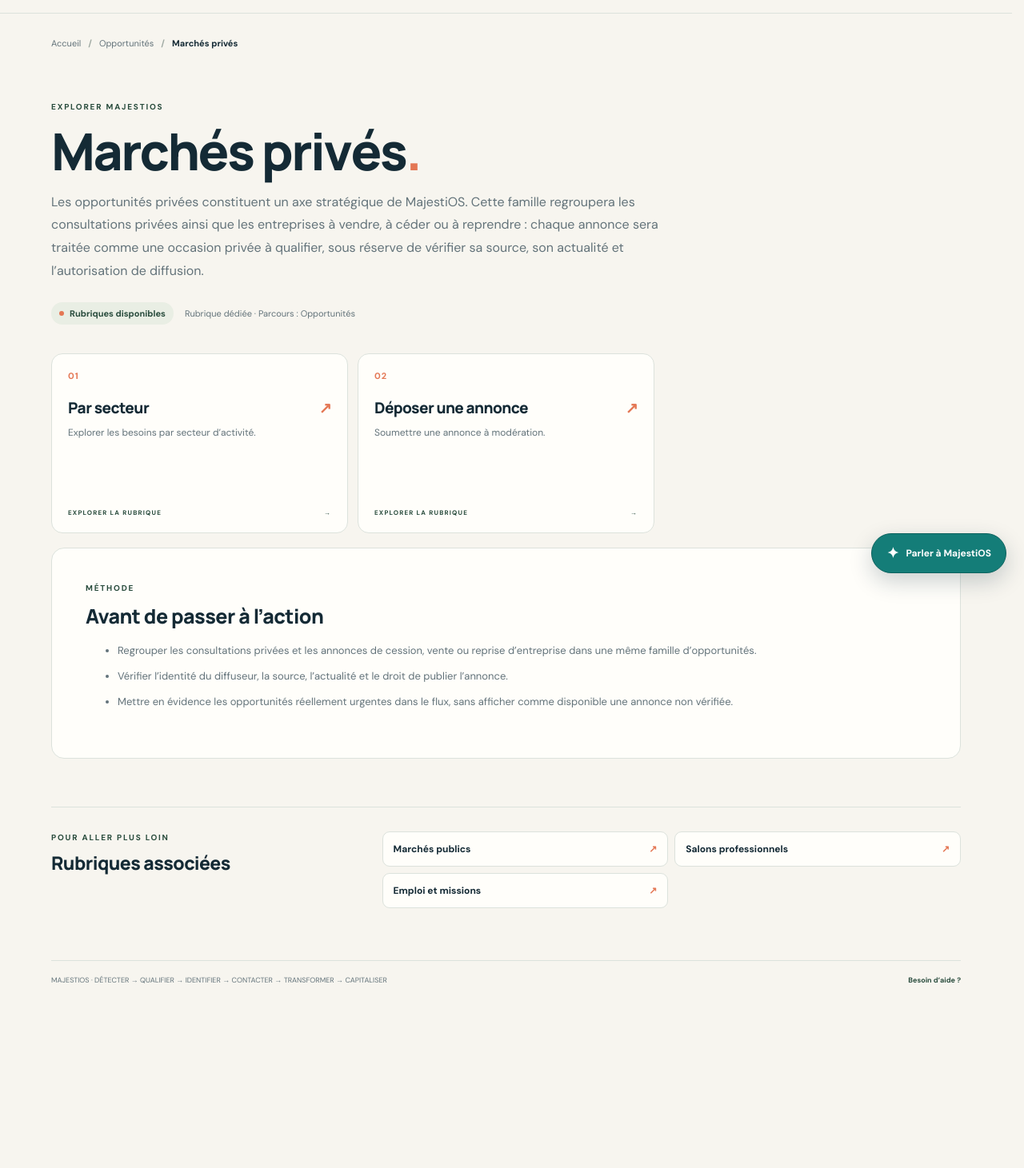
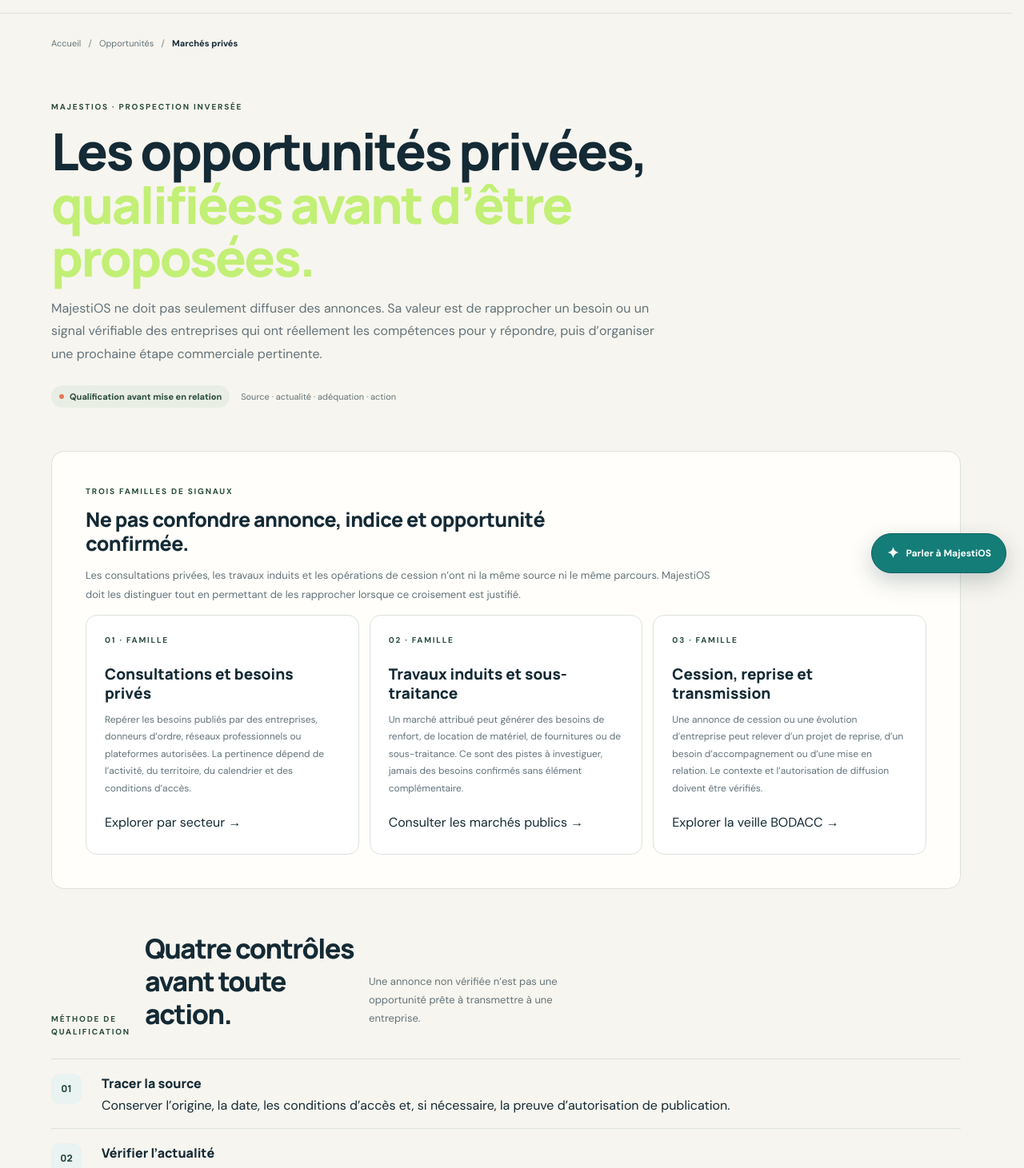
Before and after one commit to Chexpeer/Majestios, a Next.js app: page /opportunites/marches-prives in a window 1280 px wide. Shown: the part 63-1524 px from the top of the page at 80% size. Before the commit the page ends 1345 px from the top, so only its background shows below. Built offline with nearby package versions, Linux system fonts and the light colour scheme.

Commit message:
Approfondir la page des marchés privés et leur qualification

```diff
--- a/src/app/opportunites/marches-prives/page.tsx
+++ b/src/app/opportunites/marches-prives/page.tsx
@@ -1,18 +1,75 @@
-import SiteHub from "@/components/site-hub";
+import Link from "next/link";
+import PublicHeader from "@/components/public-header";
 
 export const metadata = {
-  title: "Opportunités privées — MajestiOS",
-  description: "Explorer les consultations privées, cessions et reprises d’entreprises comme opportunités commerciales."
+  title: "Marchés privés et opportunités confidentielles — MajestiOS",
+  description: "Comprendre comment MajestiOS peut repérer, vérifier et qualifier des consultations privées et d'autres signaux d'affaires, dans le respect des droits de diffusion."
 };
 
-export default function Page() {
-  return <SiteHub
-    pathname="/opportunites/marches-prives"
-    intro="Les opportunités privées constituent un axe stratégique de MajestiOS. Cette famille regroupera les consultations privées ainsi que les entreprises à vendre, à céder ou à reprendre : chaque annonce sera traitée comme une occasion privée à qualifier, sous réserve de vérifier sa source, son actualité et l’autorisation de diffusion."
-    checklist={[
-      "Regrouper les consultations privées et les annonces de cession, vente ou reprise d’entreprise dans une même famille d’opportunités.",
-      "Vérifier l’identité du diffuseur, la source, l’actualité et le droit de publier l’annonce.",
-      "Mettre en évidence les opportunités réellement urgentes dans le flux, sans afficher comme disponible une annonce non vérifiée."
-    ]}
-  />;
+const families = [
+  {
+    number: "01",
+    title: "Consultations et besoins privés",
+    text: "Repérer les besoins publiés par des entreprises, donneurs d’ordre, réseaux professionnels ou plateformes autorisées. La pertinence dépend de l’activité, du territoire, du calendrier et des conditions d’accès.",
+    action: "Explorer par secteur",
+    href: "/opportunites/marches-prives/secteur"
+  },
+  {
+    number: "02",
+    title: "Travaux induits et sous-traitance",
+    text: "Un marché attribué peut générer des besoins de renfort, de location de matériel, de fournitures ou de sous-traitance. Ce sont des pistes à investiguer, jamais des besoins confirmés sans élément complémentaire.",
+    action: "Consulter les marchés publics",
+    href: "/opportunites/marches-publics"
+  },
+  {
+    number: "03",
+    title: "Cession, reprise et transmission",
+    text: "Une annonce de cession ou une évolution d’entreprise peut relever d’un projet de reprise, d’un besoin d’accompagnement ou d’une mise en relation. Le contexte et l’autorisation de diffusion doivent être vérifiés.",
+    action: "Explorer la veille BODACC",
+    href: "/business/veille-bodacc"
+  }
+];
+
+const steps = [
+  ["Tracer la source", "Conserver l’origine, la date, les conditions d’accès et, si nécessaire, la preuve d’autorisation de publication."],
+  ["Vérifier l’actualité", "Contrôler que la consultation ou l’annonce est toujours ouverte et que ses modalités n’ont pas changé."],
+  ["Qualifier la compatibilité", "Comparer le besoin explicite avec les métiers, capacités, territoires et contraintes de l’entreprise."],
+  ["Décider d’une suite proportionnée", "Préparer une mise en relation, demander une vérification complémentaire ou écarter la piste si les éléments sont insuffisants."]
+];
+
+export default function MarchesPrivesPage() {
+  return <main className="site-page">
+    <PublicHeader />
+    <div className="page-container">
+      <nav className="breadcrumbs" aria-label="Fil d’Ariane"><Link href="/">Accueil</Link><span><b>/</b><Link href="/opportunites">Opportunités</Link></span><span><b>/</b><strong>Marchés privés</strong></span></nav>
+      <section className="page-hero bodacc-hero">
+        <span className="eyebrow">MAJESTIOS · PROSPECTION INVERSÉE</span>
+        <h1>Les opportunités privées, <span>qualifiées avant d’être proposées.</span></h1>
+        <p>MajestiOS ne doit pas seulement diffuser des annonces. Sa valeur est de rapprocher un besoin ou un signal vérifiable des entreprises qui ont réellement les compétences pour y répondre, puis d’organiser une prochaine étape commerciale pertinente.</p>
+        <div className="page-hero-meta"><span className="status-chip"><i />Qualification avant mise en relation</span><span>Source · actualité · adéquation · action</span></div>
+      </section>
+      <section className="content-panel">
+        <span className="eyebrow">TROIS FAMILLES DE SIGNAUX</span>
+        <h2>Ne pas confondre annonce, indice et opportunité confirmée.</h2>
+        <p>Les consultations privées, les travaux induits et les opérations de cession n’ont ni la même source ni le même parcours. MajestiOS doit les distinguer tout en permettant de les rapprocher lorsque ce croisement est justifié.</p>
+        <div className="bodacc-signal-grid">{families.map((item)=><article className="bodacc-signal-card" key={item.number}><span className="eyebrow">{item.number} · FAMILLE</span><h3>{item.title}</h3><p>{item.text}</p><Link href={item.href}>{item.action} <span aria-hidden="true">→</span></Link></article>)}</div>
+      </section>
+      <section className="bodacc-section">
+        <div className="section-heading"><span className="eyebrow">MÉTHODE DE QUALIFICATION</span><h2>Quatre contrôles avant toute action.</h2><p>Une annonce non vérifiée n’est pas une opportunité prête à transmettre à une entreprise.</p></div>
+        <ol className="bodacc-steps">{steps.map((item,index)=><li key={item[0]}><span>{String(index+1).padStart(2,"0")}</span><div><h3>{item[0]}</h3><p>{item[1]}</p></div></li>)}</ol>
+      </section>
+      <section className="content-panel">
+        <span className="eyebrow">GARDE-FOUS</span><h2>La confiance fait partie du produit.</h2>
+        <ul>
+          <li>Ne pas publier une annonce privée sans base légitime et autorisation de diffusion appropriée.</li>
+          <li>Ne pas présenter une hypothèse de sous-traitance comme un besoin exprimé par le donneur d’ordre.</li>
+          <li>Ne pas exposer les coordonnées sensibles avant que le parcours et les règles d’accès soient définis.</li>
+          <li>Indiquer les dates, les sources et les incertitudes ; retirer ou actualiser les annonces périmées.</li>
+        </ul>
+        <p>Les rubriques ci-dessous décrivent la méthode et les parcours du produit. Elles ne signifient pas que toutes les sources privées sont déjà connectées ni qu’un flux exhaustif est actuellement disponible.</p>
+      </section>
+      <section className="bodacc-next-actions"><div><span className="eyebrow">PASSER À L’ÉTAPE SUIVANTE</span><h2>Du signal à la rencontre utile.</h2><p>La prochaine action dépend du type d’opportunité et de son niveau de vérification.</p></div><div className="bodacc-next-links"><Link href="/opportunites/marches-prives/secteur">Marchés privés par secteur <span>→</span></Link><Link href="/developpement-commercial/prospection">Méthode de prospection <span>→</span></Link><Link href="/business/intelligence-entreprises">Intelligence entreprises <span>→</span></Link></div></section>
+      <footer className="page-footer"><span>MAJESTIOS · DÉTECTER → QUALIFIER → IDENTIFIER → CONTACTER → TRANSFORMER → CAPITALISER</span><Link href="/faq">Besoin d’aide ?</Link></footer>
+    </div>
+  </main>;
 }
```
